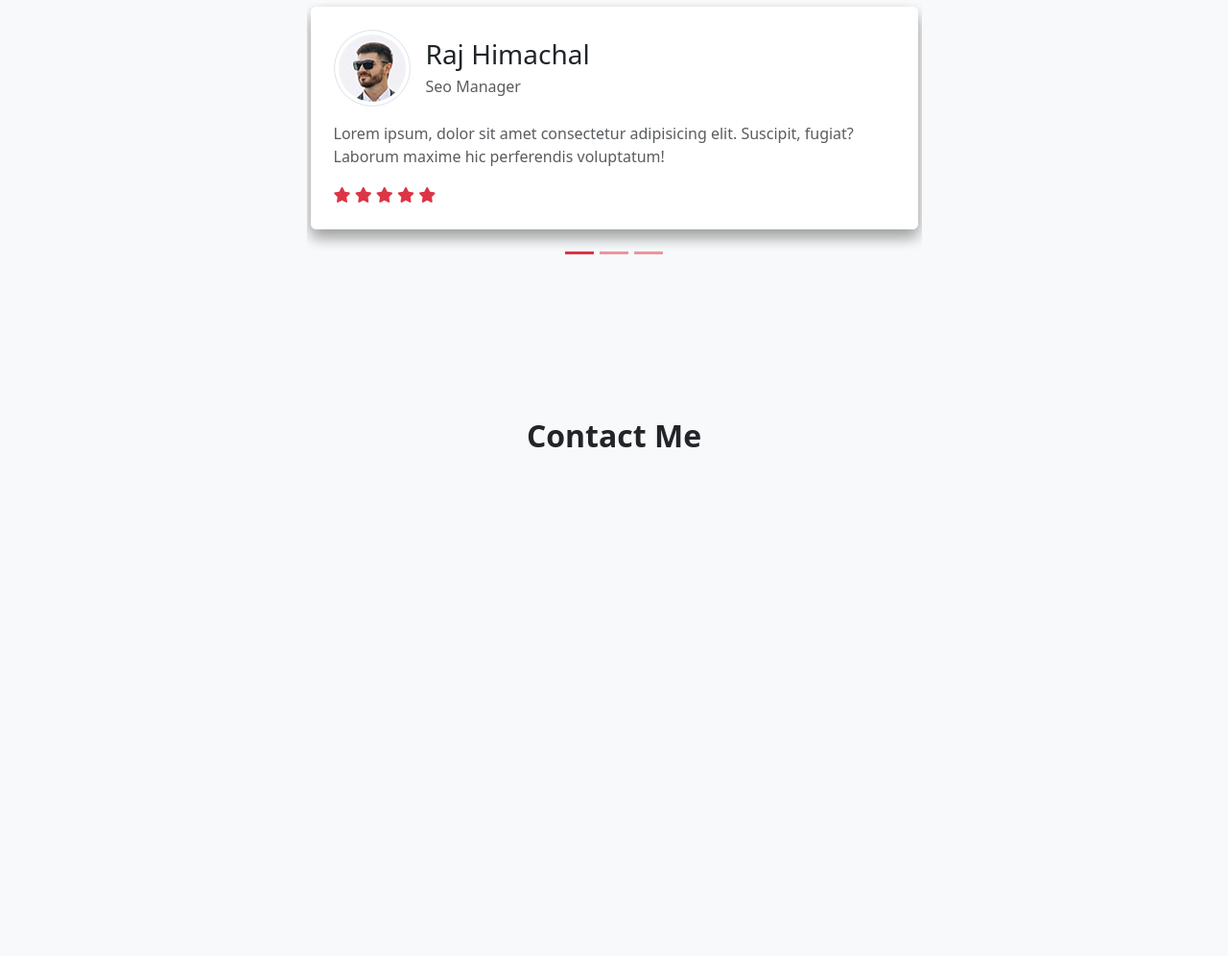
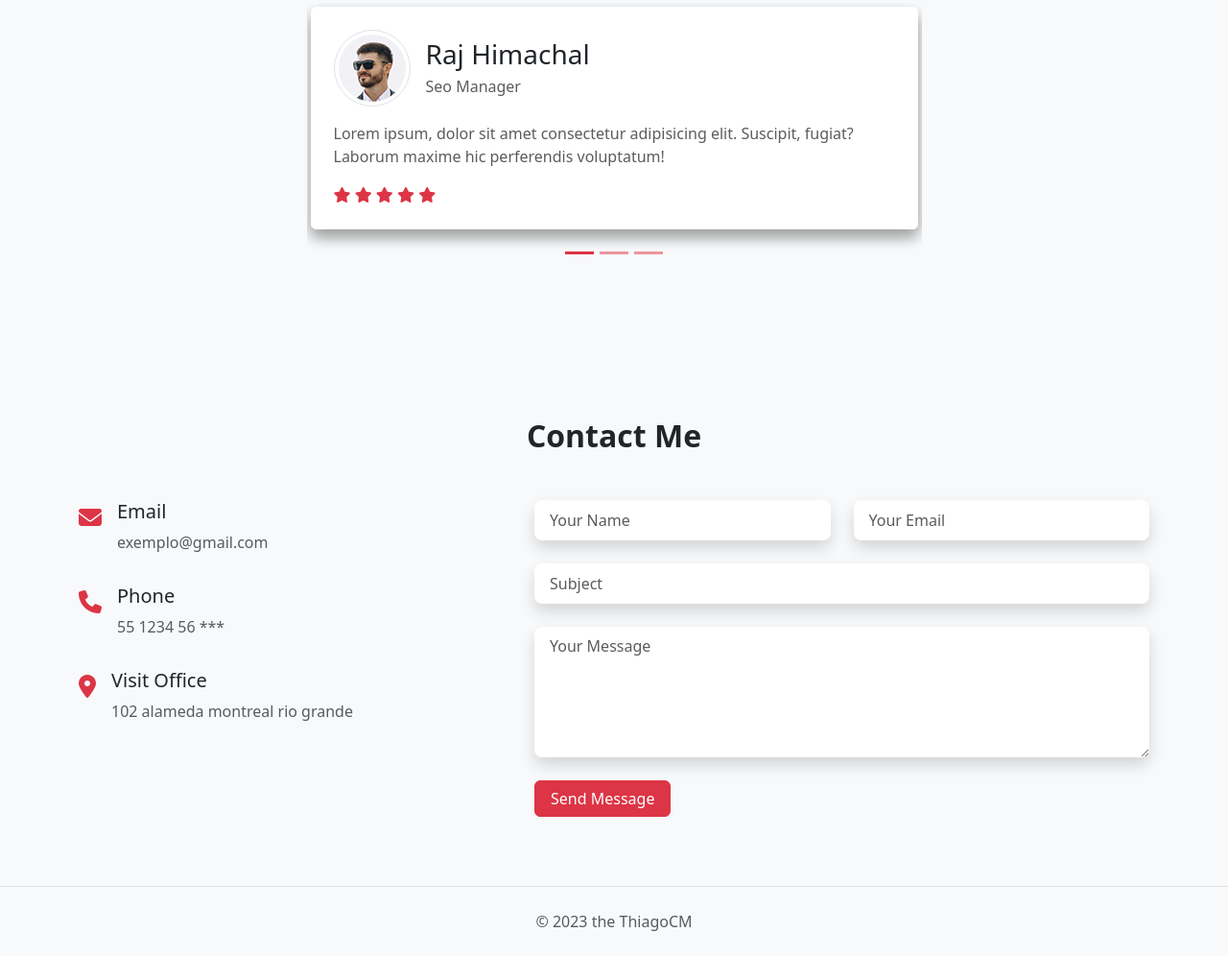
Before and after one commit to thiagocarvalhodemello/meu-portifolio, a plain HTML site: page index.html in a window 1280 px wide. Shown: the part 3252-4248 px from the top of the page at 96% size. Before the commit the page ends 3845 px from the top, so only its background shows below. Drawn offline with nearby package versions, Linux system fonts and the light colour scheme.

Commit message:
finished project portifolio

```diff
--- a/index.html
+++ b/index.html
@@ -14,7 +14,7 @@
         referrerpolicy="no-referrer"
     />
 
-    <!-- Import Bootstrap CSS -->
+    <!-- Import Bootstrap CSS CDN -->
     <link
         href="https://cdn.jsdelivr.net/npm/bootstrap@5.3.2/dist/css/bootstrap.min.css"
         rel="stylesheet"
@@ -22,7 +22,7 @@
         crossorigin="anonymous"
     />
 
-    <!-- Import Bootstrap JS -->
+    <!-- Import Bootstrap JS CDN -->
     <script
         src="https://cdn.jsdelivr.net/npm/bootstrap@5.3.2/dist/js/bootstrap.bundle.min.js"
         integrity="sha384-C6RzsynM9kWDrMNeT87bh95OGNyZPhcTNXj1NW7RuBCsyN/o0jlpcV8Qyq46cDfL"
@@ -382,14 +382,80 @@
         </div>
         <div class="row">
             <div class="col-md-5">
-
+                <div class="contact-item d-flex mb-3">
+                    <div class="icon fs-4 text-danger">
+                        <i class="fa-solid fa-envelope"></i>
+                    </div>
+                    <div class="text ms-3">
+                        <h3 class="text-capitalize fs-5">email</h3>
+                        <p class="text-body-secondary">exemplo@gmail.com</p>
+                    </div>
+                </div>
+                <div class="contact-item d-flex mb-3">
+                    <div class="icon fs-4 text-danger">
+                        <i class="fa-solid fa-phone"></i>
+                    </div>
+                    <div class="text ms-3">
+                        <h3 class="text-capitalize fs-5">Phone</h3>
+                        <p class="text-body-secondary">55 1234 56 ***</p>
+                    </div>
+                </div>
+                <div class="contact-item d-flex mb-3">
+                    <div class="icon fs-4 text-danger">
+                        <i class="fa-solid fa-map-marker-alt"></i>
+                    </div>
+                    <div class="text ms-3">
+                        <h3 class="text-capitalize fs-5">Visit Office</h3>
+                        <p class="text-body-secondary m-0">102 alameda montreal rio grande</p>
+                    </div>
+                </div>
+            </div>
+            <div class="col-md-7">
+                <div class="contact-form">
+                    <div class="row">
+                        <div class="col-md-6">
+                            <input type="text" placeholder="Your Name" class="form-control form-control-lg fs-6 border-0 shadow mb-4">
+                        </div>
+                        <div class="col-md-6">
+                            <input type="text" placeholder="Your Email" class="form-control form-control-lg fs-6 border-0 shadow mb-4">
+                        </div>
+                    </div>
+                    <div class="row">
+                        <div class="col-lg-12">
+                            <input type="text" placeholder="Subject" class="form-control form-control-lg fs-6 border-0 shadow mb-4">
+                        </div>
+                    </div>
+                    <div class="row">
+                        <div class="col-lg-12">
+                            <textarea rows="5" placeholder="Your Message" class="form-control form-control-lg fs-6 border-0 shadow mb-4"></textarea>
+                        </div>
+                    </div>
+                    <div class="row">
+                        <div class="col-lg-12">
+                           <button type="submit" class="btn btn-danger px-3">Send Message</button>
+                        </div>
+                    </div>
+                </div>
             </div>
 
         </div>
     </div>
 
 </section>
-<!-- Contact section end-->
+<!-- Contact section End-->
+
+<!-- Footer Start -->
+<footer class="footer border-top py-4 ">
+    <div class="container-lg">
+        <div class="row">
+            <div class="col-lg-12">
+                <p class="text-body-secondary text-center m-0">&copy; 2023 the ThiagoCM</p>
+            </div>
+        </div>
+    </div>
+</footer>
+<!-- Footer End -->
+
 </body>
 
 </html>
```
